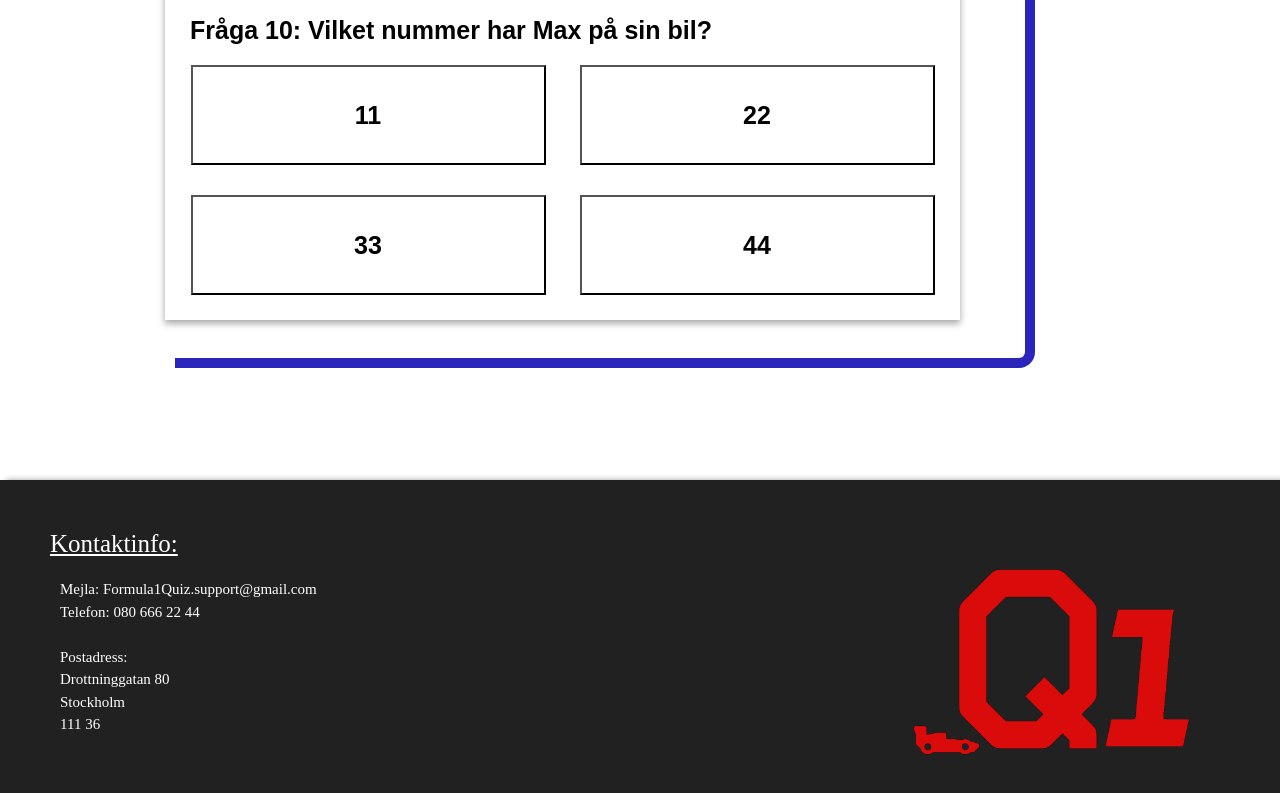
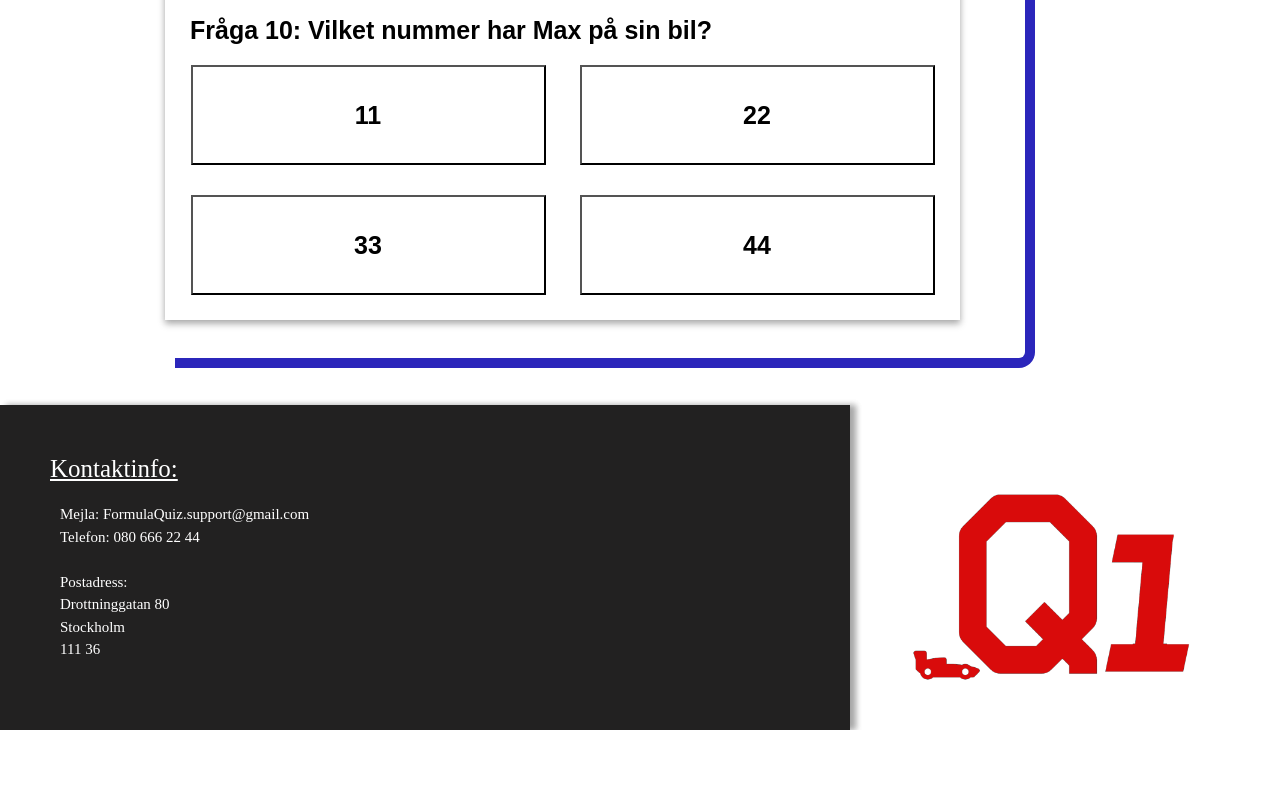
Before and after one commit to NicoleAhgren/Hemsida, a plain HTML site: page Verstappen-Quiz.html in a window 1280 px wide. Shown: the part 8577-9370 px from the top of the page. After the commit the page ends 9307 px from the top, so only its background shows below. Drawn offline with Linux system fonts and the light colour scheme.

Commit message:
Småändringer

```diff
--- a/Verstappen-Quiz.html
+++ b/Verstappen-Quiz.html
@@ -168,7 +168,7 @@
 
     <div id="SidnotDos">
         <div id="K-Rubrik">Kontaktinfo:</div>
-        <div id="K-Text"> Mejla: Formula1Quiz.support@gmail.com <br>
+        <div id="K-Text"> Mejla: FormulaQuiz.support@gmail.com <br>
                          Telefon: 080 666 22 44 <br>
                          <br>
                          Postadress: <br>
--- a/style.css
+++ b/style.css
@@ -383,7 +383,6 @@ Html {
 }
 
 #Sidnot {
-    position: absolute;
     width: 100%;
     height: 275px;
     padding-top: 50px;
@@ -393,7 +392,6 @@ Html {
     box-shadow: 6px 0 6px 0 rgba(0, 0, 0, 0.2), 6px 0 6px 0 rgba(0, 0, 0, 0.19);
 }
 #SidnotDos {
-    position: absolute;
     width: 100%;
     height: 275px;
     padding-top: 50px;
```
Also changed, not shown: Lando-Quiz.html (+1 -1 lines), Nicole-AAhgren-Hemsida.html (+1 -1 lines), index.html (+1 -1 lines).
